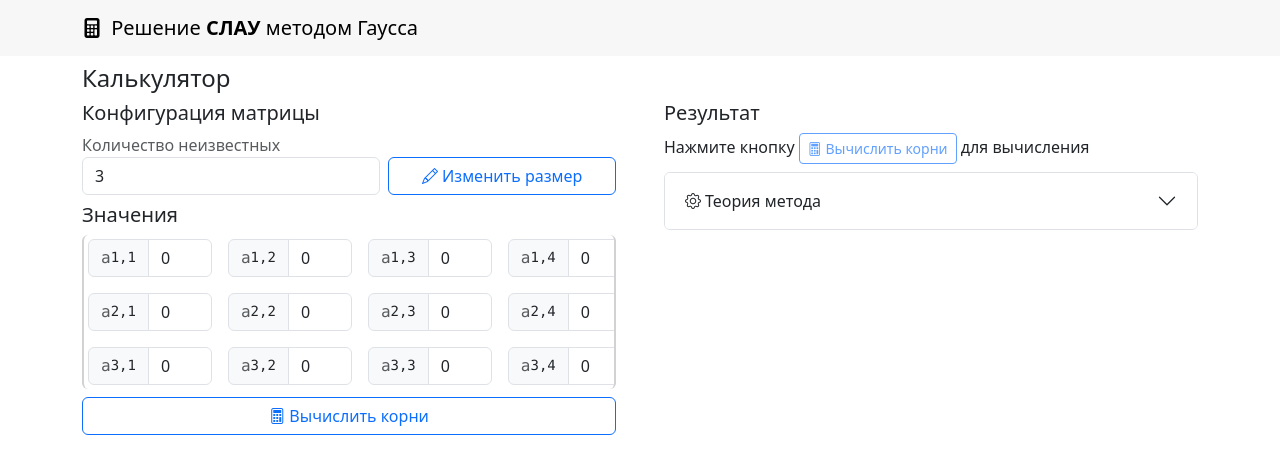
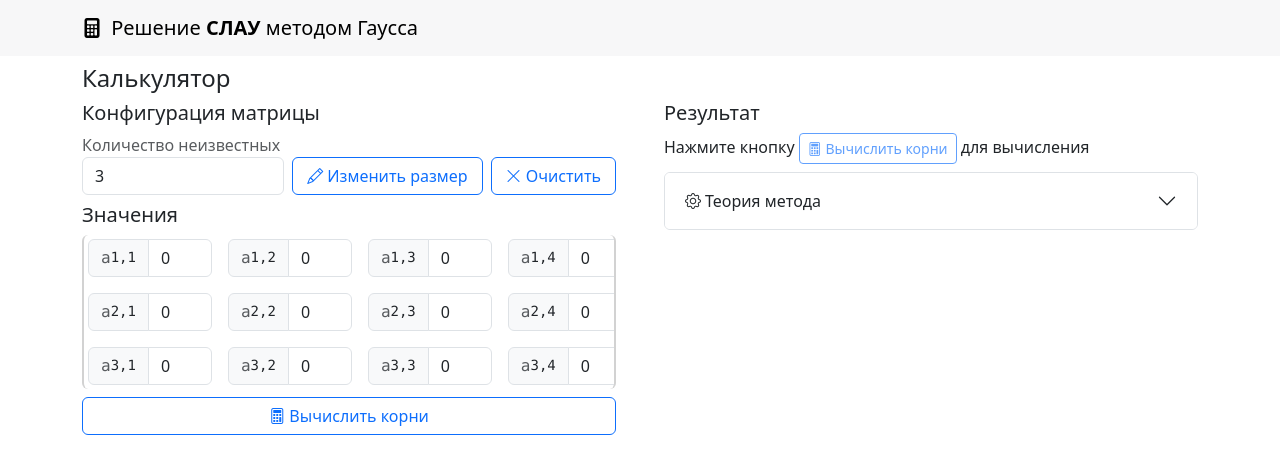
Before and after one commit to awkitsune/gaussian-elimination, an Angular app: page / in a window 1280 px wide. Shown: the top 474 px of the page. Built offline with nearby package versions, Linux system fonts and the light colour scheme.

Commit message:
Order validation

```diff
--- a/src/app/gel-calculator/gel-calculator.component.html
+++ b/src/app/gel-calculator/gel-calculator.component.html
@@ -12,7 +12,12 @@
             type="number"
             class="form-control"
             aria-label="Order input"
-            id="inputGroup-rows"
+            id="matrixOrder"
+            name="matrixOrder"
+            required
+            min="1"
+            max="10"
+            #matrixOrder="ngModel"
             [(ngModel)]="order"
             (onModelChange)="resizeMatrix(order, order + 1)"
           />
@@ -20,11 +25,36 @@
         <button
           class="btn btn-outline-primary align-self-end flex-grow-1"
           (click)="resizeMatrix(order, order + 1)"
+          [disabled]="
+            matrixOrder.invalid && (matrixOrder.dirty || matrixOrder.touched)
+          "
         >
           <i class="bi bi-pencil"></i>
           Изменить размер
         </button>
+        <button
+          class="btn btn-outline-primary align-self-end flex-grow-1"
+          (click)="regenMatrix()"
+          [disabled]="
+            matrixOrder.invalid && (matrixOrder.dirty || matrixOrder.touched)
+          "
+        >
+          <i class="bi bi-x-lg"></i>
+          Очистить
+        </button>
       </div>
+
+      @if (matrixOrder.invalid && (matrixOrder.dirty || matrixOrder.touched)) {
+      <div class="alert alert-warning">
+        @if (matrixOrder.errors?.['required']) {
+        <div>Введите количество неизвестных</div>
+        } @if (matrixOrder.errors?.['min']) {
+        <div>Слишком маленькое количество неизвестных</div>
+        } @if (matrixOrder.errors?.['max']) {
+        <div>Слишком большое количество неизвестных</div>
+        }
+      </div>
+      }
 
       <div class="h5">Значения</div>
       <div class="card p-0 border-2 border-top-0 border-bottom-0 mb-2">
--- a/src/app/gel-calculator/gel-calculator.component.ts
+++ b/src/app/gel-calculator/gel-calculator.component.ts
@@ -13,12 +13,16 @@ import { NgbAccordionModule } from '@ng-bootstrap/ng-bootstrap';
   styleUrl: './gel-calculator.component.scss'
 })
 export class GelCalculatorComponent {
-  order = 3;
-  matrix = new Matrix(this.order, this.order + 1);
+  order = 3
+  matrix = new Matrix(this.order, this.order + 1)
   result: number[] = []
   readonly nan = Number.NaN
 
   calculator = new GaussianCalculator()
+
+  regenMatrix() {
+    this.matrix = new Matrix(this.order, this.order + 1)
+  }
 
   resizeMatrix(rows: number, cols: number): void {
     this.matrix.resize(rows, cols);
```
